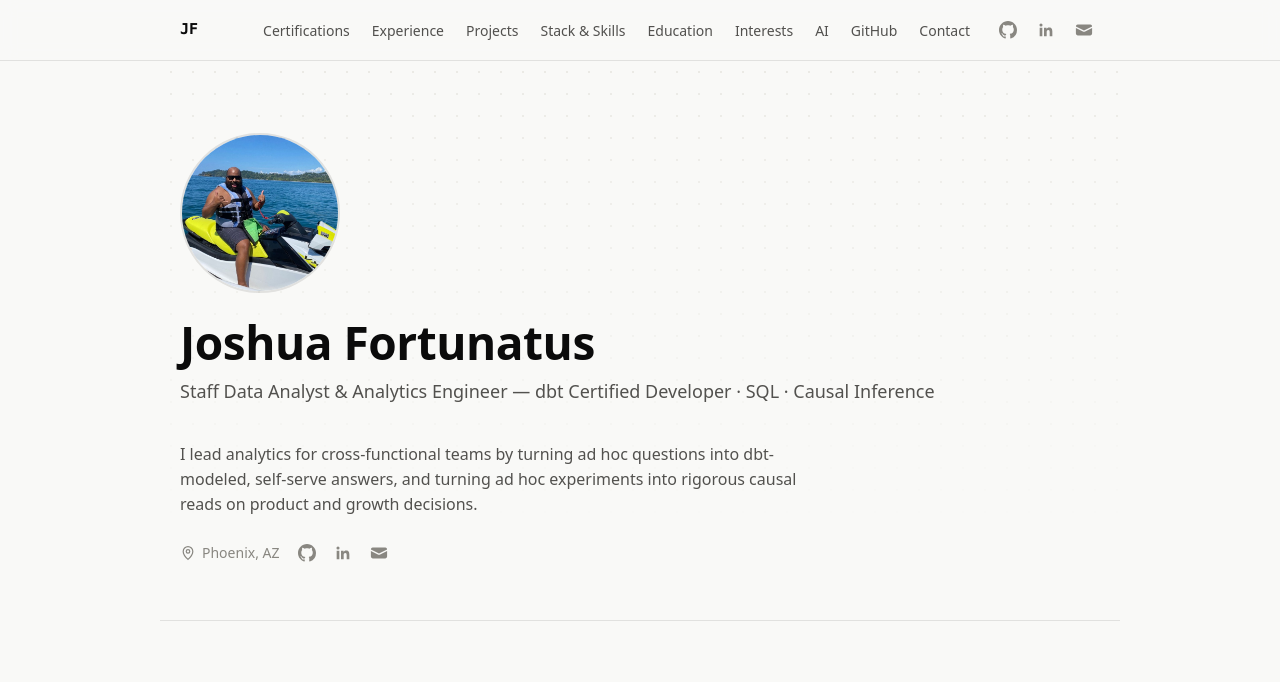
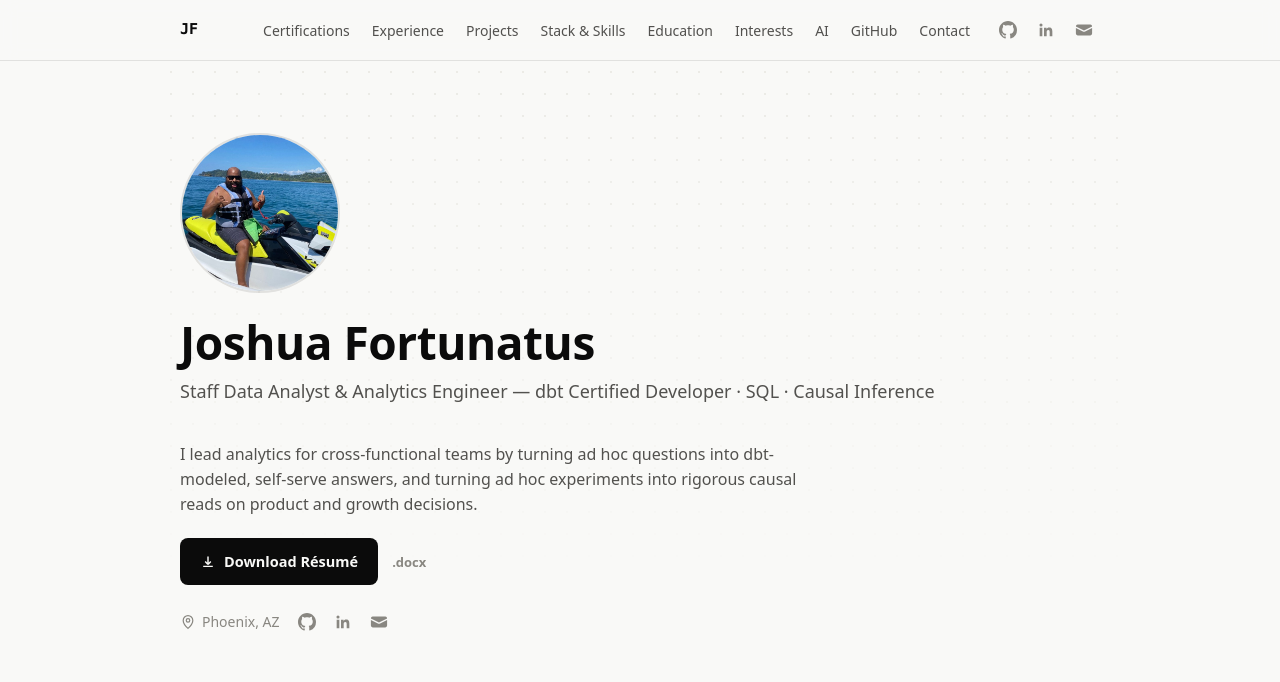
Before and after one commit to joshuafortunatus/about_me, a plain HTML site: page index.html in a window 1280 px wide. Shown: the top 682 px of the page. Drawn offline with Linux system fonts and the light colour scheme.

Commit message:
Add résumé download button to hero section
High-contrast PDF download button with a secondary .docx link, placed above the fold so recruiters can grab it immediately.

```diff
--- a/css/styles.css
+++ b/css/styles.css
@@ -210,6 +210,41 @@ h1, h2, h3 { line-height: 1.2; margin: 0; }
   margin-top: 18px;
   max-width: 640px;
   color: var(--ink-secondary);
+}
+
+.hero__resume {
+  margin-top: 22px;
+  display: flex;
+  flex-wrap: wrap;
+  align-items: center;
+  gap: 14px;
+}
+
+.btn-resume {
+  display: inline-flex;
+  align-items: center;
+  gap: 8px;
+  padding: 12px 20px;
+  border-radius: 8px;
+  background: var(--ink-primary);
+  color: var(--page);
+  font-weight: 600;
+  font-size: 14.5px;
+}
+
+.btn-resume:hover {
+  background: var(--accent);
+  text-decoration: none;
+}
+
+.btn-resume__alt {
+  font-size: 13px;
+  font-weight: 600;
+  color: var(--ink-muted);
+}
+
+.btn-resume__alt:hover {
+  color: var(--accent);
 }
 
 .hero__meta {
--- a/index.html
+++ b/index.html
@@ -57,6 +57,13 @@
         dbt-modeled, self-serve answers, and turning ad hoc experiments into
         rigorous causal reads on product and growth decisions.
       </p>
+      <div class="hero__resume">
+        <a class="btn-resume" href="files/Joshua-Fortunatus-Resume.pdf" download>
+          <svg viewBox="0 0 20 20" width="16" height="16" fill="none" stroke="currentColor" stroke-width="1.8"><path d="M10 3v10m0 0 3.5-3.5M10 13l-3.5-3.5M4 15.5h12"/></svg>
+          Download Résumé
+        </a>
+        <a class="btn-resume__alt" href="files/Joshua-Fortunatus-Resume.docx" download>.docx</a>
+      </div>
       <div class="hero__meta">
         <span class="hero__loc">
           <svg viewBox="0 0 20 20" width="16" height="16" fill="none" stroke="currentColor" stroke-width="1.5"><path d="M10 18s6-5.5 6-10a6 6 0 1 0-12 0c0 4.5 6 10 6 10Z"/><circle cx="10" cy="8" r="2.2"/></svg>
```
Also changed, not shown: 2 other files.
